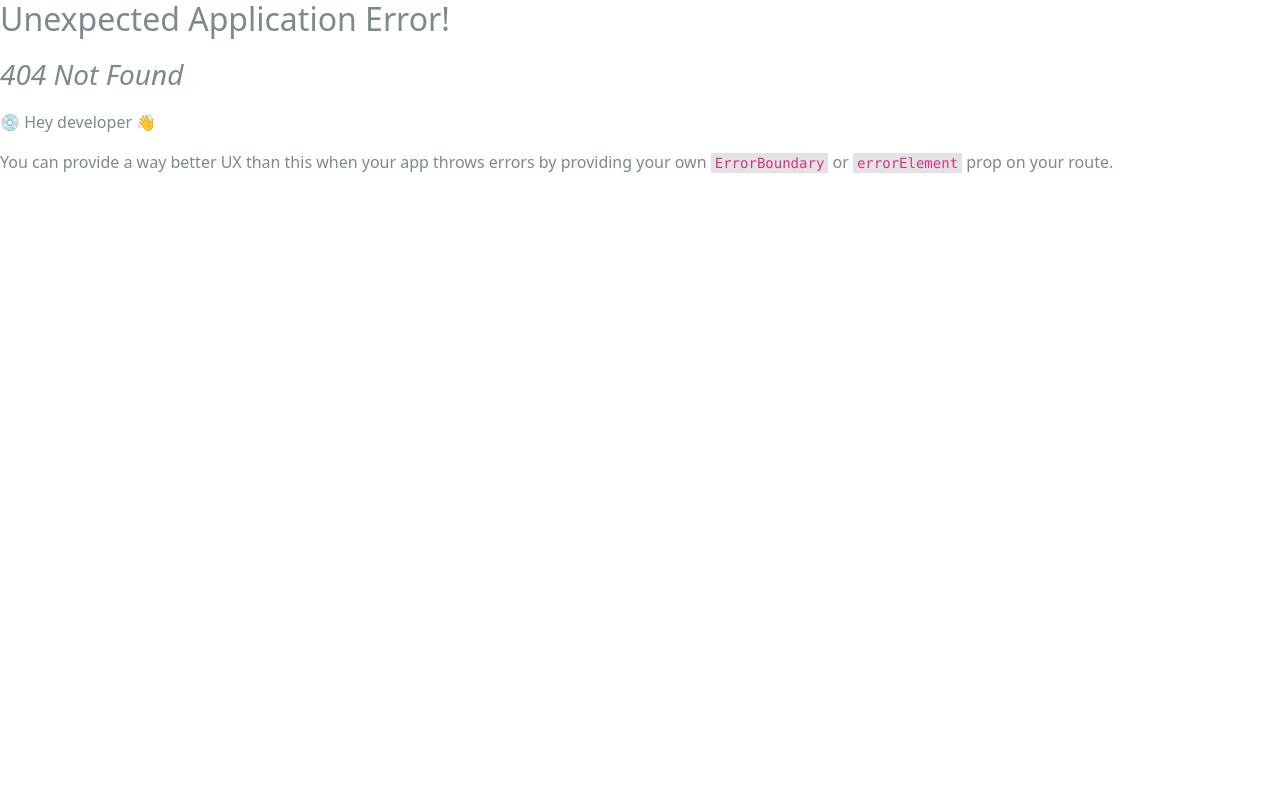
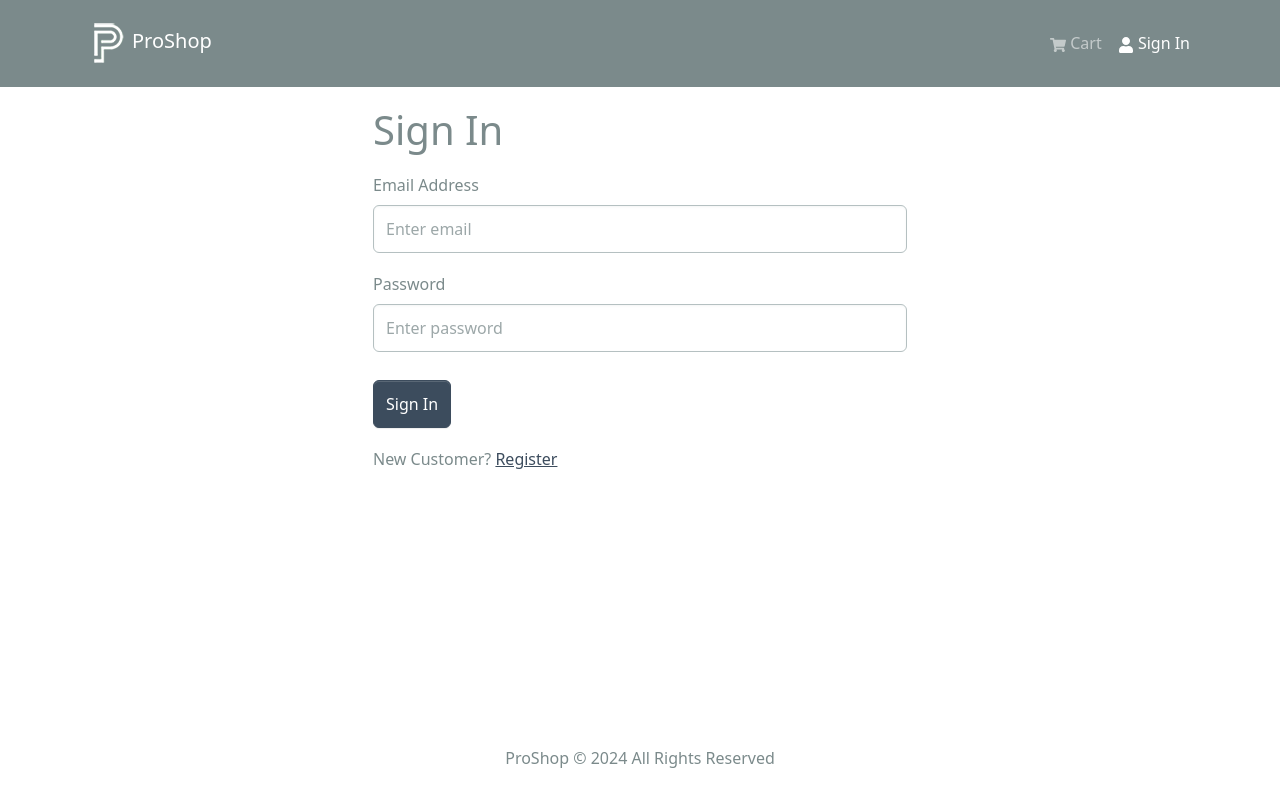
Before and after one commit to IqbalAhmadi/proshop-v2.0, a React (Create React App) app in the folder frontend/: page /login in a window 1280 px wide. Before the commit this address had no page. Built offline with nearby package versions, Linux system fonts and the light colour scheme.

Commit message:
created login screen

```diff
--- /dev/null
+++ b/frontend/src/components/FormContainer.jsx
@@ -0,0 +1,15 @@
+import {Container, Row, Col} from 'react-bootstrap'
+
+const FormContainer = ({children}) => {
+  return (
+    <Container>
+        <Row className='justify-content-md-center'>
+            <Col xs={12} md={6}>
+                {children}
+            </Col>
+        </Row>
+    </Container>
+  )
+}
+
+export default FormContainer
--- a/frontend/src/index.js
+++ b/frontend/src/index.js
@@ -16,6 +16,7 @@
 import HomeScreen from './screens/HomeScreen'
 import ProductScreen from './screens/ProductScreen'
 import CartScreen from './screens/CartScreen'
+import LoginScreen from './screens/LoginScreen'
 
 const router = createBrowserRouter(
   createRoutesFromElements(
@@ -23,6 +24,7 @@
       <Route index={true} path="/" element={<HomeScreen />} />
       <Route path="/product/:id" element={<ProductScreen />} />
       <Route path="/cart" element={<CartScreen />} />
+      <Route path="/login" element={<LoginScreen />} />
     </Route>
   )
 )
--- /dev/null
+++ b/frontend/src/screens/LoginScreen.jsx
@@ -0,0 +1,41 @@
+import { useState } from "react"
+import {Link} from 'react-router-dom'
+import {Form, Button, Row, Col} from 'react-bootstrap'
+import FormContainer from "../components/FormContainer"
+
+const LoginScreen = () => {
+    const [email, setEmail] = useState('')
+    const [password, setPassword] = useState('')
+
+    const submitHandler = (e) => {
+        e.preventDefault()
+        console.log('submit')
+    }
+  return (
+    <FormContainer>
+        <h1>Sign In</h1>
+
+        <Form onSubmit={submitHandler}>
+            <Form.Group controlId='email' className="my-3">
+                <Form.Label>Email Address</Form.Label>
+                <Form.Control type='email' placeholder='Enter email' value={email} onChange={(e) => setEmail(e.target.value)}></Form.Control>
+            </Form.Group>
+
+            <Form.Group controlId='password' className="my-3">
+                <Form.Label>Password</Form.Label>
+                <Form.Control type='password' placeholder='Enter password' value={password} onChange={(e) => setPassword(e.target.value)}></Form.Control>
+            </Form.Group>
+            <Button type='submit' variant='primary' className='mt-2'>
+                Sign In
+            </Button>
+        </Form>
+        <Row className="py-3">
+            <Col>
+                New Customer? <Link to='/register'>Register</Link>
+            </Col>
+        </Row>
+    </FormContainer>
+  )
+}
+
+export default LoginScreen
```
